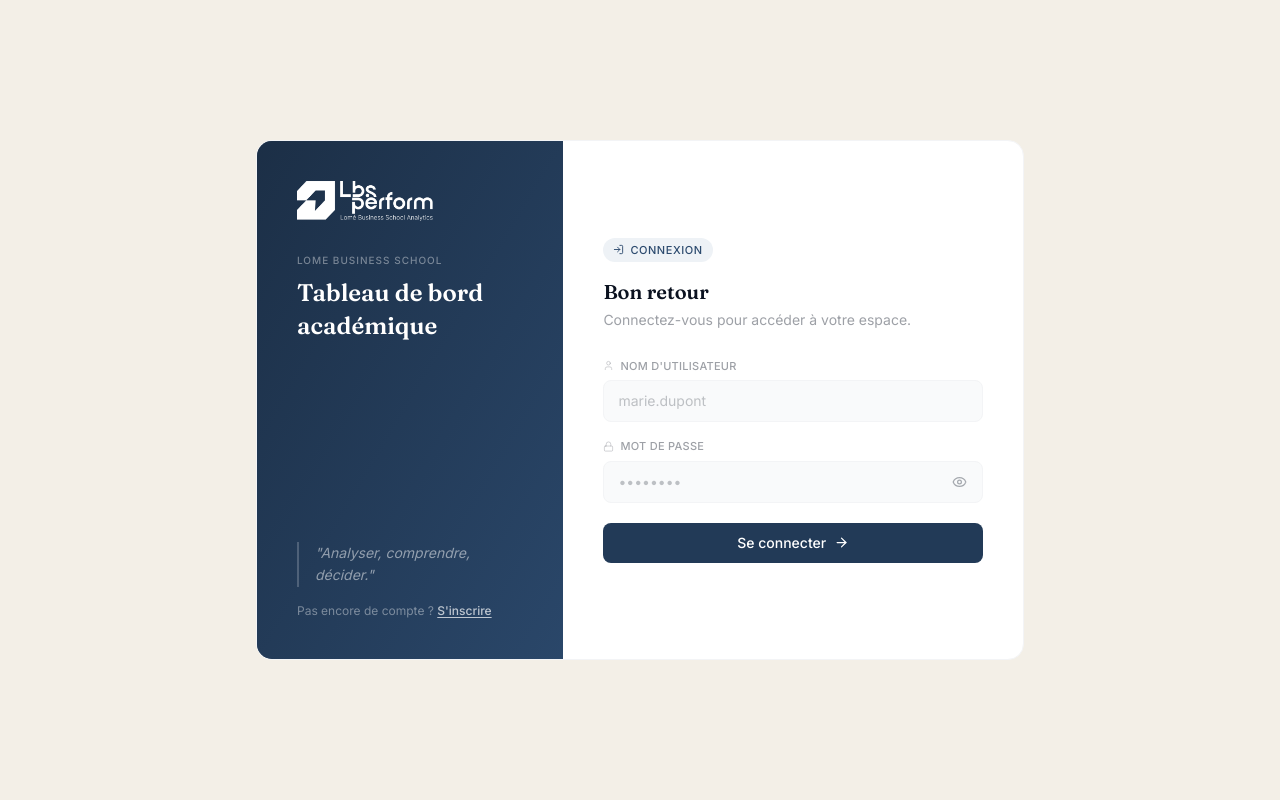
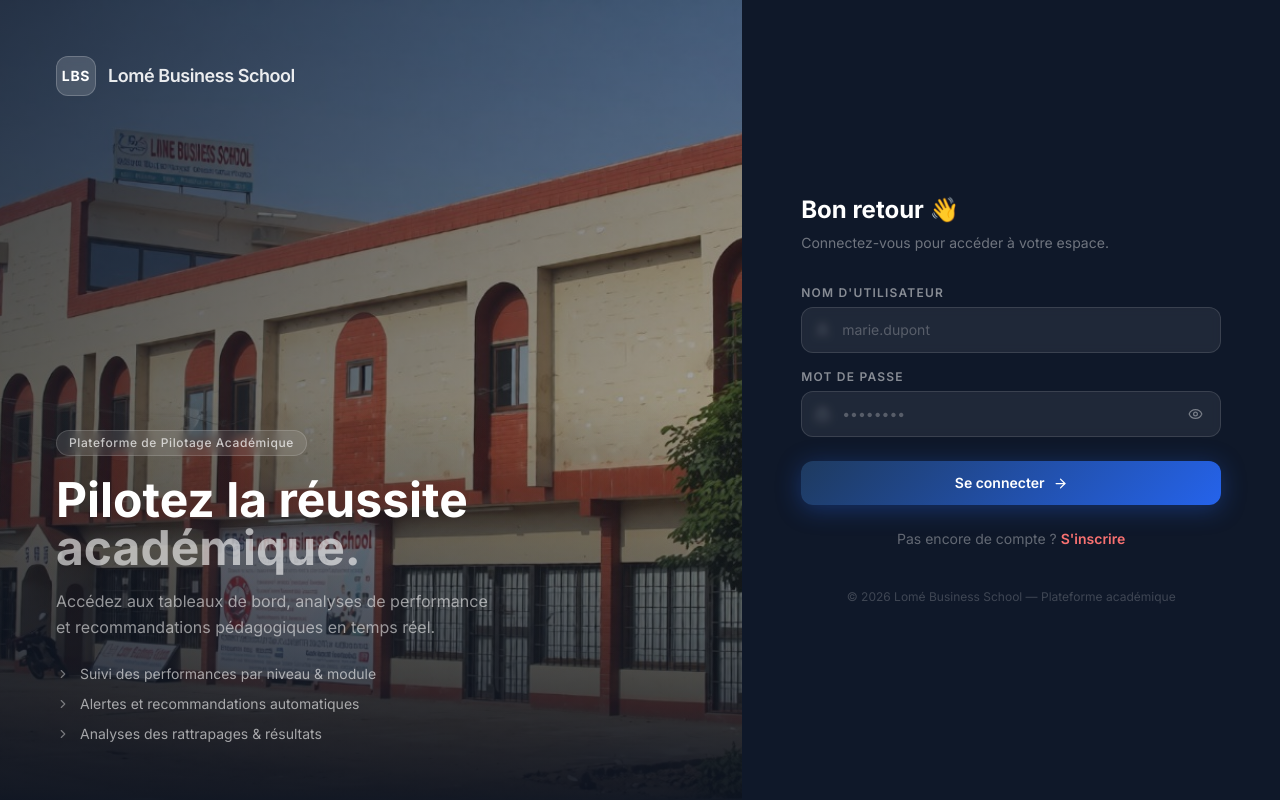
Before and after one commit to marie-Goretti/student-dashboard, a React (Vite) app in the folder frontend/: page /login in a window 1280 px wide. Built offline with nearby package versions, Linux system fonts and the light colour scheme.

Commit message:
fix: enhance styling and layout of LoginPage for improved user experience

```diff
--- a/frontend/src/pages/LoginPage.jsx
+++ b/frontend/src/pages/LoginPage.jsx
@@ -3,36 +3,40 @@ import { useNavigate, useLocation, Link } from "react-router-dom";
 import { useAuth } from "../context/AuthContext";
 import * as authService from "../api/authService";
 import {
-  Eye, EyeOff, LogIn, UserPlus, Lock, User, Mail,
-  AlertCircle, CheckCircle2, Loader2, ArrowRight,
+  Eye, EyeOff, Lock, User, Mail,
+  AlertCircle, CheckCircle2, Loader2, ArrowRight, ChevronRight,
 } from "lucide-react";
 
-/* ─── Definis EN DEHORS pour eviter le remontage a chaque frappe ─── */
+/* ─── Bouton œil mot de passe ─── */
 function EyeBtn({ show, toggle }) {
   return (
     <button
       type="button"
       onClick={toggle}
       tabIndex={-1}
-      className="absolute right-3 top-1/2 -translate-y-1/2 text-ink/35 hover:text-ink transition cursor-pointer p-1"
+      className="absolute right-3.5 top-1/2 -translate-y-1/2 text-white/40 hover:text-white/80 transition cursor-pointer p-1"
     >
       {show ? <EyeOff size={15} /> : <Eye size={15} />}
     </button>
   );
 }
 
+/* ─── Champ de saisie ─── */
 function Field({ id, label, icon: Icon, type = "text", value, onChange,
                  placeholder, right, autoComplete }) {
   return (
-    <div>
+    <div className="space-y-1.5">
       <label
         htmlFor={id}
-        className="flex items-center gap-1.5 text-[11px] font-medium text-ink/40 mb-1.5 tracking-wide uppercase"
+        className="block text-xs font-semibold text-white/50 tracking-widest uppercase"
+        style={{ fontFamily: "'Inter', sans-serif" }}
       >
-        {Icon && <Icon size={11} className="opacity-50" />}
         {label}
       </label>
       <div className="relative">
+        <div className="absolute left-3.5 top-1/2 -translate-y-1/2 text-white/30 pointer-events-none">
+          {Icon && <Icon size={15} />}
+        </div>
         <input
           id={id}
           type={type}
@@ -41,10 +45,25 @@ function Field({ id, label, icon: Icon, type = "text", value, onChange,
           placeholder={placeholder}
           autoComplete={autoComplete}
           required
-          className="w-full px-3.5 py-2.5 rounded-lg border border-gray-100 bg-gray-50
-                     text-ink text-sm placeholder:text-ink/25
-                     focus:outline-none focus:border-navy-300 focus:bg-white
-                     focus:ring-1 focus:ring-navy-200 transition-all duration-200"
+          className="w-full pl-10 pr-10 py-3 rounded-xl
+                     border
+                     text-white text-sm placeholder:text-white/25
+                     focus:outline-none
+                     focus:ring-0 transition-all duration-200"
+          style={{
+            fontFamily: "'Inter', sans-serif",
+            backdropFilter: "blur(4px)",
+            background: "rgba(255,255,255,0.07)",
+            borderColor: "rgba(255,255,255,0.12)",
+          }}
+          onFocus={(e) => {
+            e.target.style.background = "rgba(255,255,255,0.11)";
+            e.target.style.borderColor = "rgba(255,255,255,0.30)";
+          }}
+          onBlur={(e) => {
+            e.target.style.background = "rgba(255,255,255,0.07)";
+            e.target.style.borderColor = "rgba(255,255,255,0.12)";
+          }}
         />
         {right}
       </div>
@@ -52,15 +71,15 @@ function Field({ id, label, icon: Icon, type = "text", value, onChange,
   );
 }
 
-/* ─── petit hook : mode courant vient de la route ─── */
+/* ─── Hook mode ─── */
 function useMode() {
   const { pathname } = useLocation();
   return pathname === "/register" ? "register" : "login";
 }
 
-/* ════════════════════════════════════════════════════════════════════
+/* ══════════════════════════════════════════════
    COMPOSANT PRINCIPAL
-   ════════════════════════════════════════════════════════════════════ */
+   ══════════════════════════════════════════════ */
 export default function AuthPage() {
   const mode      = useMode();
   const isReg     = mode === "register";
@@ -77,7 +96,6 @@ export default function AuthPage() {
   const [success,  setSuccess]  = useState("");
   const [loading,  setLoading]  = useState(false);
 
-  /* reset a chaque changement de mode */
   useEffect(() => {
     setError(""); setSuccess("");
     setForm(f => ({ ...f, password: "", confirm: "" }));
@@ -93,7 +111,7 @@ export default function AuthPage() {
       setError("Les mots de passe ne correspondent pas."); return;
     }
     if (isReg && form.password.length < 8) {
-      setError("Le mot de passe doit contenir au moins 8 caracteres."); return;
+      setError("Le mot de passe doit contenir au moins 8 caractères."); return;
     }
 
     setLoading(true);
@@ -106,17 +124,21 @@ export default function AuthPage() {
           first_name: form.first_name,
           last_name:  form.last_name,
         });
-        setSuccess("Compte cree ! Vous pouvez maintenant vous connecter.");
+        setSuccess("Compte créé ! Redirection vers la connexion...");
         setTimeout(() => navigate("/login"), 1800);
       } else {
         await login(form.username, form.password);
         navigate("/");
       }
     } catch (err) {
+      const data = err?.response?.data;
       const msg =
-        err?.response?.data?.error ||
-        err?.response?.data?.detail ||
-        (isReg ? "Erreur lors de la creation du compte." : "Identifiants incorrects.");
+        typeof data === "string"
+          ? data
+          : data?.detail ||
+            data?.non_field_errors?.[0] ||
+            Object.values(data || {})?.[0]?.[0] ||
+            "Une erreur est survenue. Vérifiez vos identifiants.";
       setError(msg);
     } finally {
       setLoading(false);
@@ -124,105 +146,189 @@ export default function AuthPage() {
   };
 
   return (
-    <div className="min-h-screen flex items-center justify-center bg-cream p-4">
-      <div className="w-full max-w-3xl bg-white rounded-2xl overflow-hidden flex min-h-[520px] border border-gray-100">
+    <div
+      className="fixed inset-0 flex"
+      style={{ fontFamily: "'Inter', sans-serif" }}
+    >
+      {/* ════════════════════════════════════════
+          PANNEAU GAUCHE — Image + branding
+          ════════════════════════════════════════ */}
+      <div
+        className="hidden lg:flex lg:w-[55%] xl:w-[58%] relative flex-col"
+        style={{
+          backgroundImage: "url('/campus-banner.png')",
+          backgroundSize: "cover",
+          backgroundPosition: "center 30%",
+        }}
+      >
+        {/* Dégradé sombre */}
+        <div className="absolute inset-0 bg-gradient-to-br from-[#0B1220]/80 via-[#0B1220]/50 to-[#0B1220]/20" />
+        <div className="absolute inset-0 bg-gradient-to-t from-[#0B1220]/90 via-transparent to-transparent" />
 
-        {/* ════ PANNEAU GAUCHE — branding ════ */}
-        <div className="hidden md:flex flex-col justify-between w-2/5 bg-navy-600 p-10 relative overflow-hidden select-none">
-          <div className="absolute inset-0 bg-gradient-to-br from-navy-700 to-navy-500 opacity-80" />
-          <div className="relative z-10">
-            <img
-              src="/lbs-perform-logo.png"
-              alt="LBS Perform"
-              className="h-10 w-auto object-contain brightness-0 invert mb-8"
-            />
-            <p className="text-white/40 text-[10px] uppercase tracking-widest font-medium mb-2">
-              Lome Business School
-            </p>
-            <h1 className="text-white font-serif text-2xl font-semibold leading-snug">
-              Tableau de bord<br />académique
-            </h1>
+        {/* Contenu superposé */}
+        <div className="relative flex flex-col justify-between h-full p-10 xl:p-14">
+
+          {/* Logo / Nom école en haut */}
+          <div className="flex items-center gap-3">
+            <div
+              className="w-10 h-10 rounded-xl bg-white/15 border border-white/20 flex items-center justify-center text-white font-bold text-sm tracking-wider backdrop-blur-sm"
+              style={{ fontFamily: "'Inter', sans-serif" }}
+            >
+              LBS
+            </div>
+            <span
+              className="text-white/90 font-semibold text-lg tracking-tight"
+              style={{ fontFamily: "'Inter', sans-serif" }}
+            >
+              Lomé Business School
+            </span>
           </div>
 
-          <div className="relative z-10 space-y-4">
-            <blockquote className="border-l-2 border-white/20 pl-4">
-              <p className="text-white/50 text-sm italic leading-relaxed">
-                "Analyser, comprendre,<br />décider."
+          {/* Texte au centre-bas */}
+          <div>
+            <div className="mb-6">
+              <span
+                className="inline-block px-3 py-1 rounded-full bg-white/10 border border-white/15 text-white/70 text-xs font-medium tracking-wider backdrop-blur-sm mb-5"
+                style={{ fontFamily: "'Inter', sans-serif" }}
+              >
+                Plateforme de Pilotage Académique
+              </span>
+              <h1
+                className="text-4xl xl:text-5xl font-bold text-white leading-tight mb-4"
+                style={{ fontFamily: "'Inter', sans-serif" }}
+              >
+                Pilotez la réussite<br />
+                <span className="text-white/60">académique.</span>
+              </h1>
+              <p
+                className="text-white/55 text-base leading-relaxed max-w-md"
+                style={{ fontFamily: "'Inter', sans-serif" }}
+              >
+                Accédez aux tableaux de bord, analyses de performance et
+                recommandations pédagogiques en temps réel.
               </p>
-            </blockquote>
-            <div className="text-white/40 text-xs">
-              {isReg ? (
-                <>Déjà un compte ?{" "}
-                  <Link to="/login" className="text-white/70 font-medium hover:text-white transition underline underline-offset-2">
-                    Se connecter
-                  </Link>
-                </>
-              ) : (
-                <>Pas encore de compte ?{" "}
-                  <Link to="/register" className="text-white/70 font-medium hover:text-white transition underline underline-offset-2">
-                    S'inscrire
-                  </Link>
-                </>
-              )}
+            </div>
+
+            {/* Bullets features */}
+            <div className="space-y-2.5">
+              {[
+                "Suivi des performances par niveau & module",
+                "Alertes et recommandations automatiques",
+                "Analyses des rattrapages & résultats",
+              ].map((feat) => (
+                <div
+                  key={feat}
+                  className="flex items-center gap-2.5 text-white/60 text-sm"
+                  style={{ fontFamily: "'Inter', sans-serif" }}
+                >
+                  <ChevronRight size={14} className="text-white/40 shrink-0" />
+                  {feat}
+                </div>
+              ))}
             </div>
           </div>
         </div>
+      </div>
 
-        {/* ════ PANNEAU DROIT — formulaire ════ */}
-        <div className="flex-1 flex flex-col justify-center px-8 py-10 md:px-10">
+      {/* ════════════════════════════════════════
+          PANNEAU DROIT — Formulaire
+          ════════════════════════════════════════ */}
+      <div
+        className="flex-1 flex flex-col justify-center items-center overflow-y-auto px-6 py-10"
+        style={{ background: "#0F1829" }}
+      >
+        <div className="w-full max-w-[420px]">
 
-          <div className="mb-7">
-            <div className={`inline-flex items-center gap-1.5 px-2.5 py-1 rounded-full text-[11px] font-medium uppercase tracking-wider mb-4
-                            ${isReg ? "bg-maroon-50 text-maroon-500" : "bg-navy-50 text-navy-500"}`}>
-              {isReg ? <UserPlus size={11} /> : <LogIn size={11} />}
-              {isReg ? "Inscription" : "Connexion"}
+          {/* Logo mobile uniquement */}
+          <div className="flex items-center gap-2.5 mb-10 lg:hidden">
+            <div
+              className="w-9 h-9 rounded-xl bg-white/10 border border-white/15 flex items-center justify-center text-white font-bold text-xs"
+              style={{ fontFamily: "'Inter', sans-serif" }}
+            >
+              LBS
             </div>
-            <h2 className="text-xl font-semibold text-ink leading-snug">
-              {isReg ? "Créer un compte" : "Bon retour"}
+            <span
+              className="text-white/80 font-semibold text-base"
+              style={{ fontFamily: "'Inter', sans-serif" }}
+            >
+              Lomé Business School
+            </span>
+          </div>
+
+          {/* En-tête formulaire */}
+          <div className="mb-8">
+            <h2
+              className="text-2xl font-bold text-white mb-2 leading-tight"
+              style={{ fontFamily: "'Inter', sans-serif" }}
+            >
+              {isReg ? "Créer un compte" : "Bon retour 👋"}
             </h2>
-            <p className="text-ink/40 text-sm mt-1">
+            <p
+              className="text-white/40 text-sm"
+              style={{ fontFamily: "'Inter', sans-serif" }}
+            >
               {isReg
                 ? "Remplissez le formulaire pour rejoindre la plateforme."
                 : "Connectez-vous pour accéder à votre espace."}
             </p>
           </div>
 
+          {/* Messages d'erreur / succès */}
           {error && (
-            <div className="mb-5 p-3 rounded-lg bg-red-50 border border-red-100 text-red-500 text-xs flex items-start gap-2">
+            <div
+              className="mb-5 p-3.5 rounded-xl bg-red-500/10 border border-red-500/20 text-red-400 text-xs flex items-start gap-2.5"
+              style={{ fontFamily: "'Inter', sans-serif" }}
+            >
               <AlertCircle size={14} className="shrink-0 mt-0.5" />
               <span>{error}</span>
             </div>
           )}
           {success && (
-            <div className="mb-5 p-3 rounded-lg bg-emerald-50 border border-emerald-100 text-emerald-600 text-xs flex items-start gap-2">
+            <div
+              className="mb-5 p-3.5 rounded-xl bg-emerald-500/10 border border-emerald-500/20 text-emerald-400 text-xs flex items-start gap-2.5"
+              style={{ fontFamily: "'Inter', sans-serif" }}
+            >
               <CheckCircle2 size={14} className="shrink-0 mt-0.5" />
               <span>{success}</span>
             </div>
           )}
 
+          {/* Formulaire */}
           <form onSubmit={handleSubmit} className="space-y-4">
 
+            {/* Prénom + Nom (inscription) */}
             {isReg && (
               <div className="grid grid-cols-2 gap-3">
-                <Field id="first_name" label="Prenom" icon={User}
+                <Field
+                  id="first_name" label="Prénom" icon={User}
                   value={form.first_name} onChange={set("first_name")}
-                  placeholder="Marie" autoComplete="given-name" />
-                <Field id="last_name" label="Nom" icon={User}
+                  placeholder="Marie" autoComplete="given-name"
+                />
+                <Field
+                  id="last_name" label="Nom" icon={User}
                   value={form.last_name} onChange={set("last_name")}
-                  placeholder="Dupont" autoComplete="family-name" />
+                  placeholder="Dupont" autoComplete="family-name"
+                />
               </div>
             )}
 
+            {/* Email (inscription) */}
             {isReg && (
-              <Field id="email" label="Adresse email" icon={Mail} type="email"
+              <Field
+                id="email" label="Adresse e-mail" icon={Mail} type="email"
                 value={form.email} onChange={set("email")}
-                placeholder="marie@lbs.tg" autoComplete="email" />
+                placeholder="marie@lbs.tg" autoComplete="email"
+              />
             )}
 
-            <Field id="username" label="Nom d'utilisateur" icon={User}
+            {/* Nom d'utilisateur */}
+            <Field
+              id="username" label="Nom d'utilisateur" icon={User}
               value={form.username} onChange={set("username")}
-              placeholder="marie.dupont" autoComplete="username" />
+              placeholder="marie.dupont" autoComplete="username"
+            />
 
+            {/* Mot de passe */}
             <Field
               id="password"
               label="Mot de passe"
@@ -235,6 +341,7 @@ export default function AuthPage() {
               right={<EyeBtn show={showPwd} toggle={() => setShowPwd(v => !v)} />}
             />
 
+            {/* Confirmation (inscription) */}
             {isReg && (
               <Field
                 id="confirm"
@@ -249,15 +356,23 @@ export default function AuthPage() {
               />
             )}
 
-            <div className="pt-1">
+            {/* Bouton submit */}
+            <div className="pt-2">
               <button
                 type="submit"
                 disabled={loading}
-                className={`w-full py-2.5 px-6 rounded-lg font-medium text-sm text-white flex items-center justify-center gap-2
-                            transition-all duration-200 disabled:opacity-60 disabled:cursor-not-allowed cursor-pointer
-                            ${isReg
-                              ? "bg-maroon-500 hover:bg-maroon-600"
-                              : "bg-navy-600 hover:bg-navy-700"}`}
+                className="w-full py-3 px-6 rounded-xl font-semibold text-sm flex items-center justify-center gap-2
+                           transition-all duration-200 disabled:opacity-50 disabled:cursor-not-allowed cursor-pointer"
+                style={{
+                  fontFamily: "'Inter', sans-serif",
+                  background: isReg
+                    ? "linear-gradient(135deg, #8B2323 0%, #A83232 100%)"
+                    : "linear-gradient(135deg, #1E3A5F 0%, #2563EB 100%)",
+                  color: "#fff",
+                  boxShadow: isReg
+                    ? "0 4px 24px rgba(139, 35, 35, 0.35)"
+                    : "0 4px 24px rgba(37, 99, 235, 0.35)",
+                }}
               >
                 {loading ? (
                   <><Loader2 size={15} className="animate-spin" /> Patientez...</>
@@ -268,19 +383,41 @@ export default function AuthPage() {
             </div>
           </form>
 
-          {/* lien de bascule (mobile uniquement) */}
-          <p className="md:hidden mt-5 text-center text-xs text-ink/40">
+          {/* Lien de bascule */}
+          <p
+            className="mt-6 text-center text-sm text-white/35"
+            style={{ fontFamily: "'Inter', sans-serif" }}
+          >
             {isReg ? (
-              <>Déjà un compte ?{" "}
-                <Link to="/login" className="text-navy-500 font-medium hover:underline">Se connecter</Link>
+              <>
+                Déjà un compte ?{" "}
+                <Link
+                  to="/login"
+                  className="text-blue-400 font-semibold hover:text-blue-300 transition"
+                >
+                  Se connecter
+                </Link>
               </>
             ) : (
-              <>Pas encore de compte ?{" "}
-                <Link to="/register" className="text-maroon-500 font-medium hover:underline">S'inscrire</Link>
+              <>
+                Pas encore de compte ?{" "}
+                <Link
+                  to="/register"
+                  className="text-red-400 font-semibold hover:text-red-300 transition"
+                >
+                  S'inscrire
+                </Link>
               </>
             )}
           </p>
 
+          {/* Footer discret */}
+          <p
+            className="mt-10 text-center text-xs text-white/20"
+            style={{ fontFamily: "'Inter', sans-serif" }}
+          >
+            © {new Date().getFullYear()} Lomé Business School — Plateforme académique
+          </p>
         </div>
       </div>
     </div>
```
